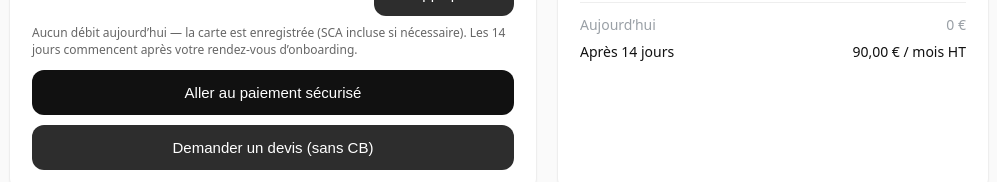
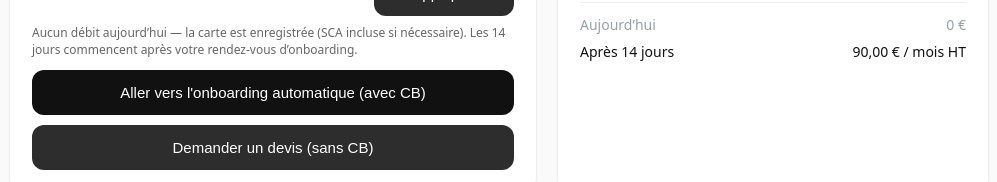
Before and after one commit to ElodieBRASEY/shopdatelia, a website: page checkout.html in a window 1280 px wide. Shown: the part 297-479 px from the top of the page, without its empty margins (141-1138 px from the left). Drawn offline with Linux system fonts and the light colour scheme.

Commit message:
Update checkout.html

```diff
--- a/checkout.html
+++ b/checkout.html
@@ -74,7 +74,7 @@
           Les 14 jours commencent après votre rendez-vous d’onboarding.
         </p>
 
-        <button id="payBtn" class="cta" type="submit">Aller au paiement sécurisé</button>
+        <button id="payBtn" class="cta" type="submit"> Aller vers l'onboarding automatique (avec CB)</button>
         <button id="quoteBtn" type="button" class="cta secondary" style="margin-top:10px;">
           Demander un devis (sans CB)
         </button>
```
